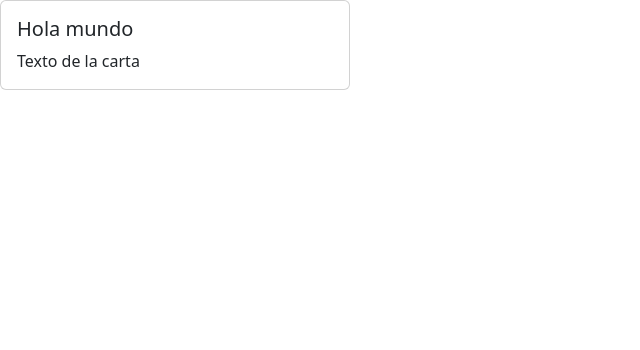
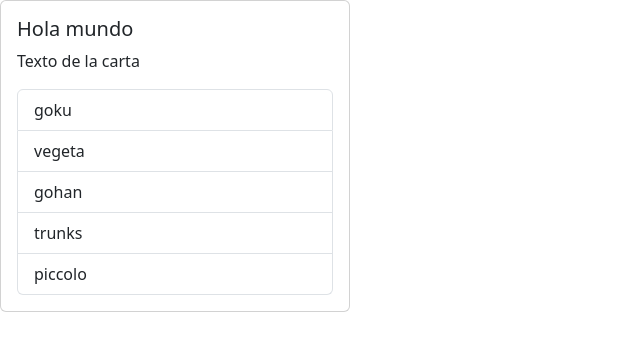
Before and after one commit to SrNanu/react-app, a React (Vite) app: page / in a window 1280 px wide. Shown: the top 350 px of the page, without its empty margins (0-640 px from the left). Built offline with nearby package versions, Linux system fonts and the light colour scheme.

Commit message:
event management

```diff
--- a/src/App.tsx
+++ b/src/App.tsx
@@ -1,7 +1,20 @@
-import {CardBody, Card} from "./components/Card.tsx";
+import { CardBody, Card } from "./components/Card";
+import List from "./components/List";
 
 function App() {
-  return (<Card><CardBody title="Hola mundo" text="Texto de la carta"/>  </Card>);
+  const list= [
+    'goku',
+    'vegeta',
+    'gohan',
+    'trunks',
+    'piccolo'
+  ];
+  return (
+    <Card>
+      <CardBody title="Hola mundo" text="Texto de la carta" />
+      <List data ={list} />
+    </Card>
+  );
 }
 
 export default App;
--- /dev/null
+++ b/src/components/List.tsx
@@ -0,0 +1,26 @@
+import React, { MouseEvent } from "react";
+
+type Props = {
+  data: string[];
+};
+
+function List({ data }: Props) {
+  const handleClick = (e: string) => {
+    console.log(e);
+  };
+  return (
+    <ul className="list-group">
+      {data.map((element) => (
+        <li
+          onClick={()=> handleClick(element)}
+          key={element}
+          className="list-group-item"
+        >
+          {element}
+        </li>
+      ))}
+    </ul>
+  );
+}
+
+export default List;
```
